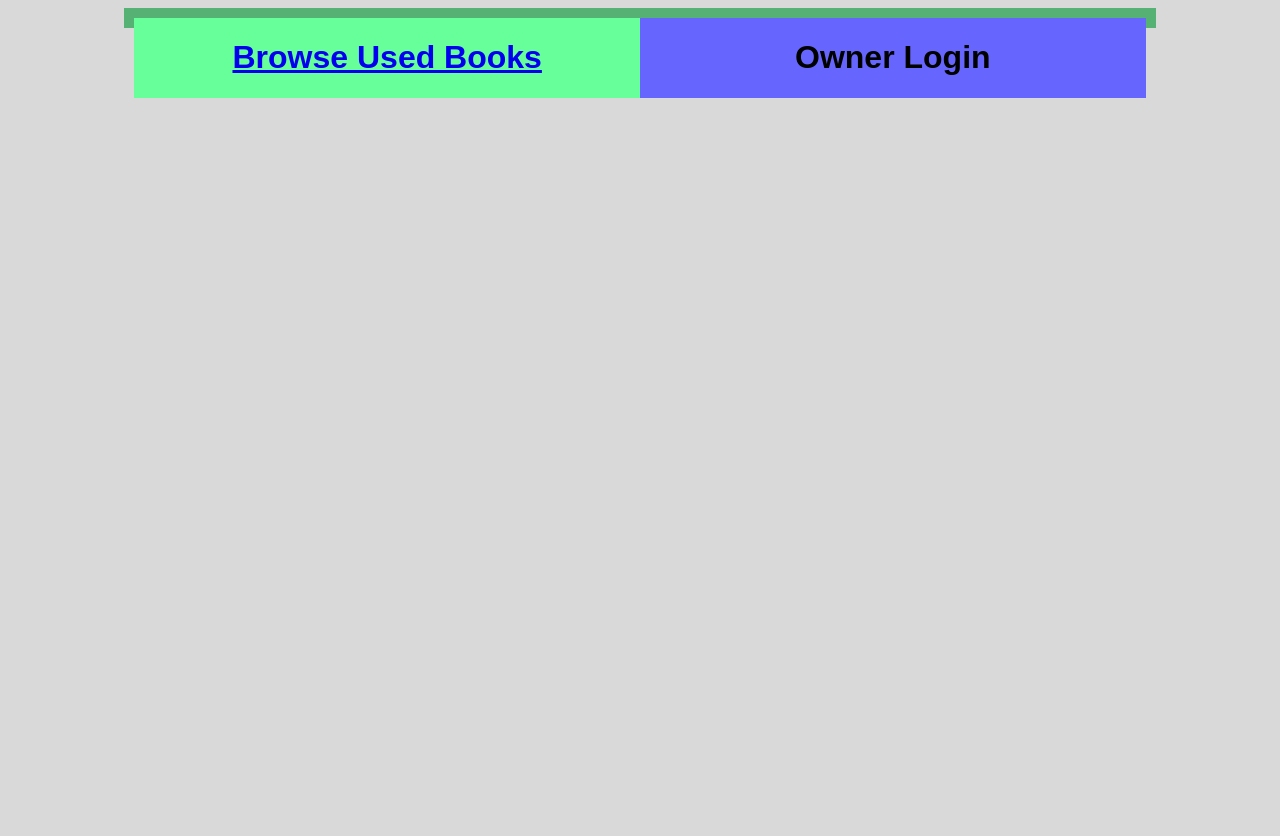
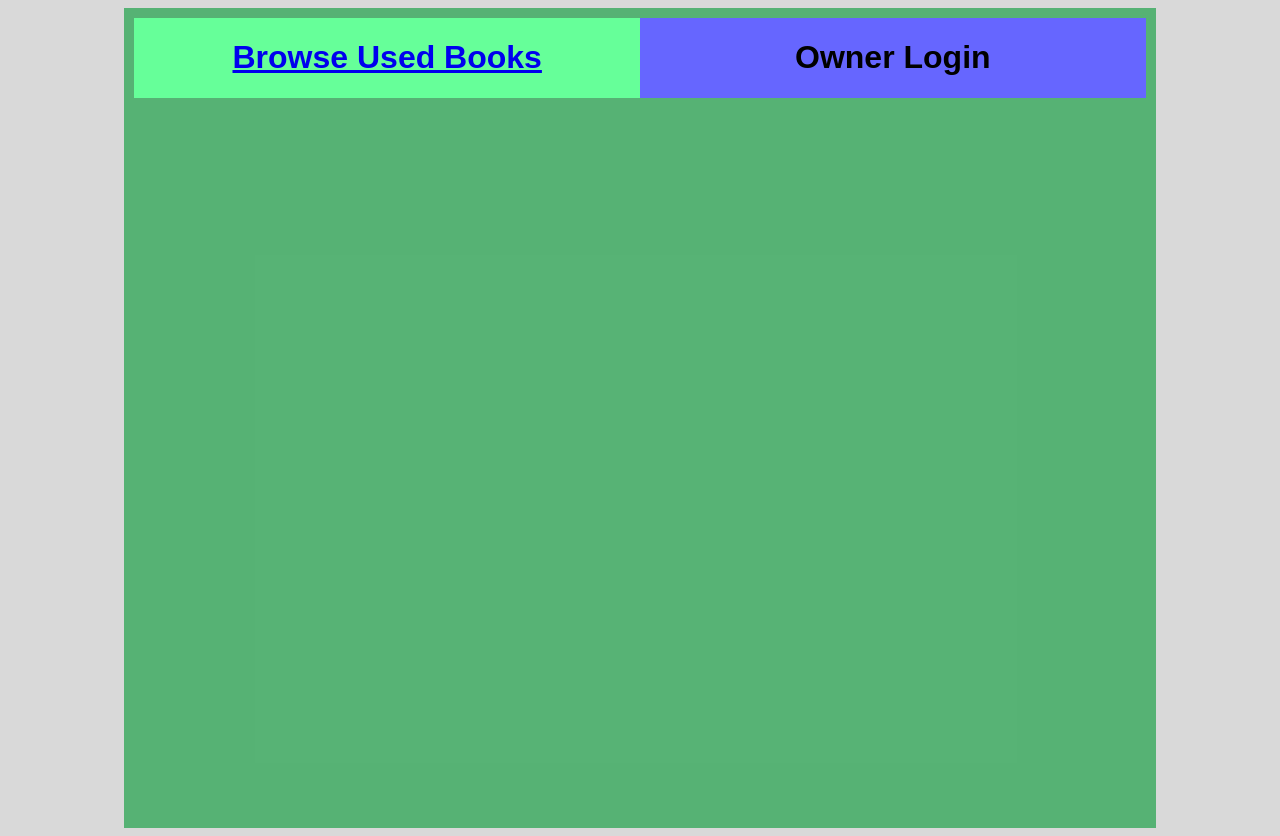
Before and after one commit to jzakilla/bookfinder, a Flask app: page / in a window 1280 px wide. Before the commit the page ends 98 px from the top, so only its background shows below. Run offline with Flask 2, Linux system fonts and the light colour scheme.

Commit message:
working css

```diff
--- a/libre_py/webify/static/librestyle.css
+++ b/libre_py/webify/static/librestyle.css
@@ -2,7 +2,7 @@
 	max-width: 80%;
 	height: 100%;
 	background-color: rgba(0, 153, 51, .6);
-	background-size: cover;
+	height: 100vh;
 	margin: 0 auto;
 	padding: 10px;
 }
```
